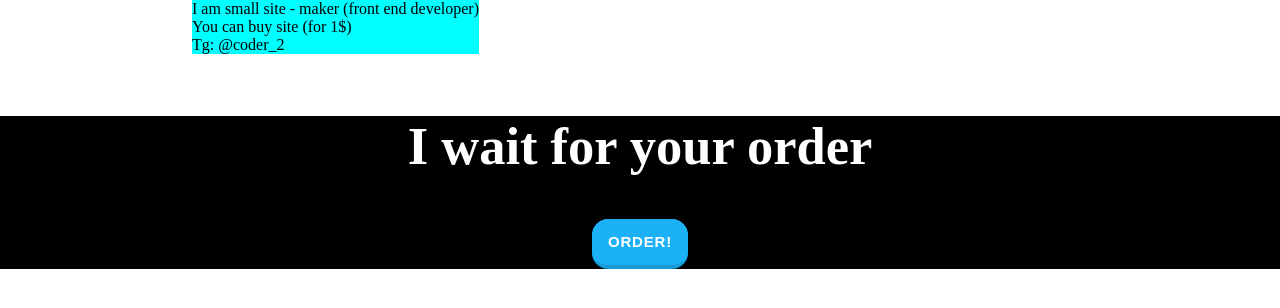
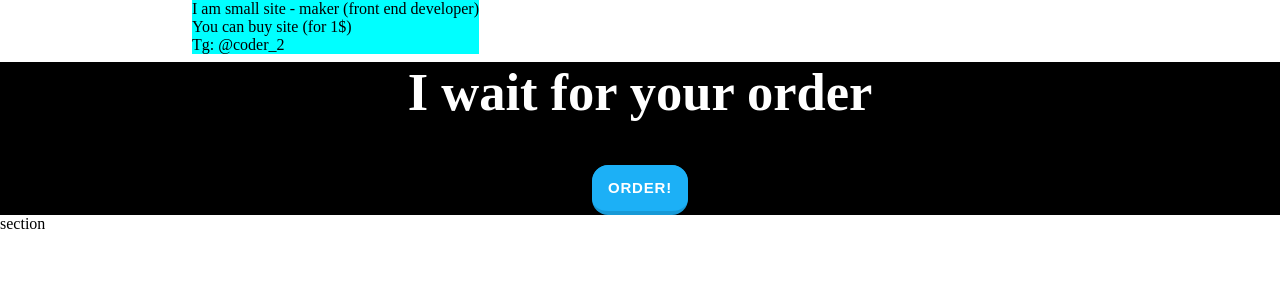
Before and after one commit to ByteMe6/test-repo, a plain HTML site: page index.html in a window 1280 px wide. Drawn offline with Linux system fonts and the light colour scheme.

Commit message:
Update index.html

```diff
--- a/index.html
+++ b/index.html
@@ -12,16 +12,15 @@
     <header style='position: fixed; ' class="header">
         I am small site - maker (front end developer) <br /> You can buy site (for 1$) <br /> Tg: @coder_2
     </header>
-    <br/><br/><br/><br/>
+    <br/>
     <main>
-        <div class="ABOUT-ME">
             <section class="Hero">
                 <div class="Hero-body">
                 <h1>I wait for your order</h1>
-                <button> <a href="https://t.me/coder_2">Order!</a>    </button>
+                <button> <a href="https://t.me/coder_2">Order!</a></button>
                 </div>
             </section>
-        </div>
+            section
     </main>
 </body>
 
```
